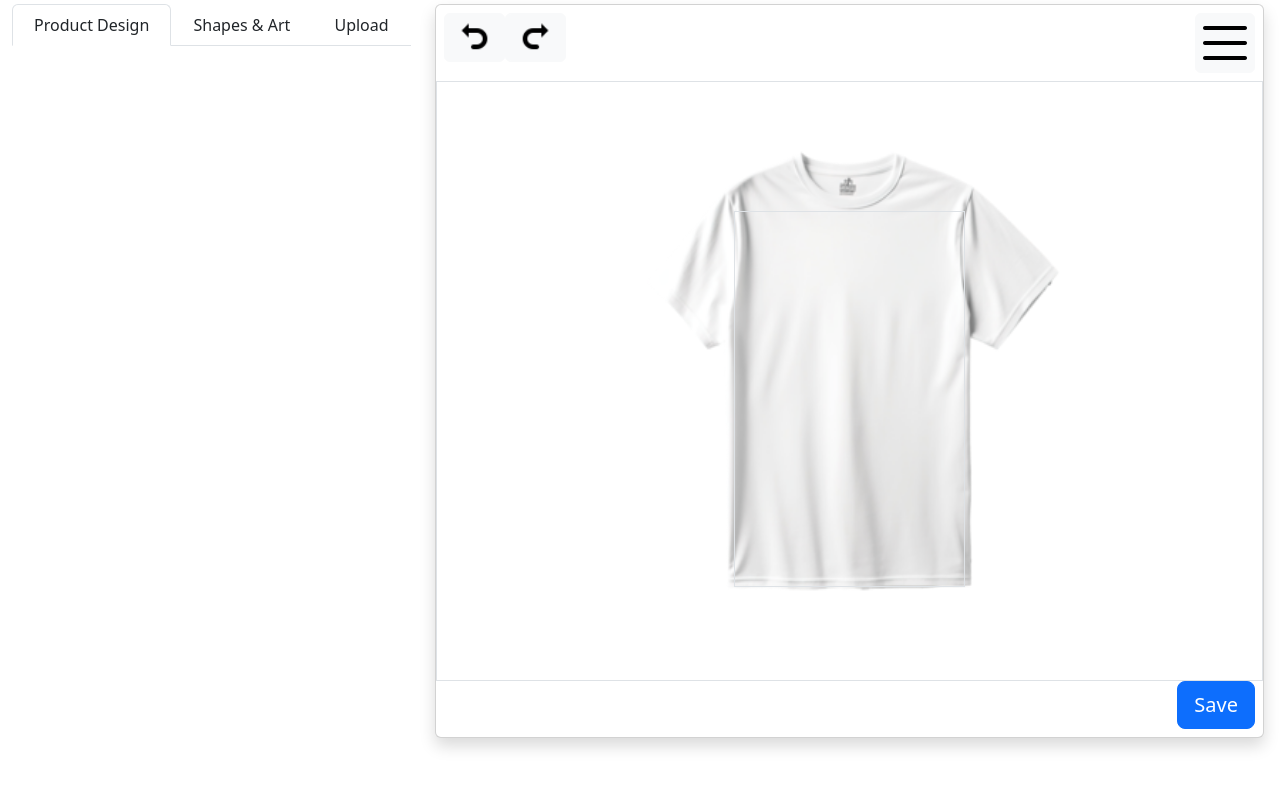
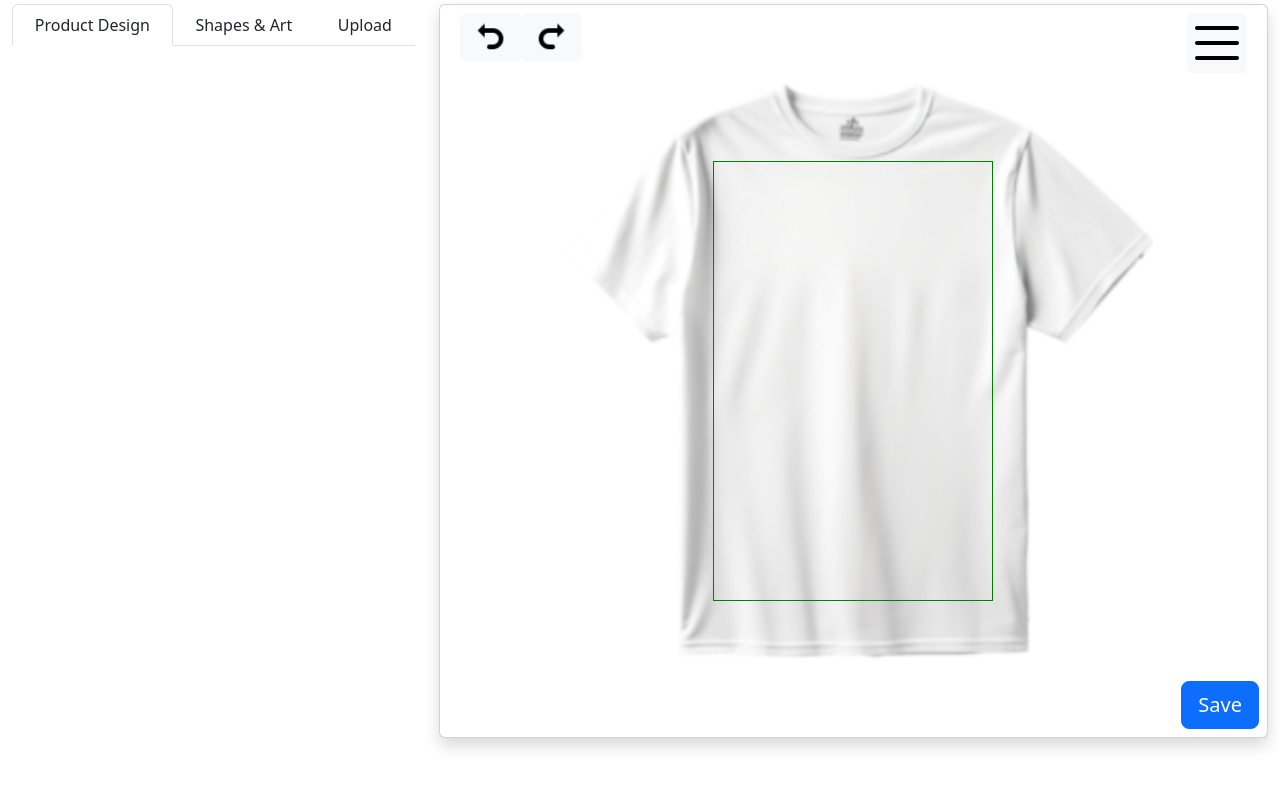
Before and after one commit to NeatPatel/shirt-design, a React (Vite) app in the folder App/: page / in a window 1280 px wide. Shown: the top 788 px of the page. Built offline with nearby package versions, Linux system fonts and the light colour scheme.

Commit message:
Added Shirt Canvas

```diff
--- a/App/src/App.jsx
+++ b/App/src/App.jsx
@@ -8,10 +8,10 @@ function App() {
     <>
       <Container fluid>
         <Row>
-          <Col className="mt-1">
+          <Col xs={12} sm={12} md={4} lg={4} xl={4} className="mt-1">
             <CustomTabs />
           </Col>
-          <Col className="col-8 me-1 mt-1">
+          <Col xs={12} sm={12} md={8} lg={8} xl={8} className="mt-1">
             <ShirtCanvas />
           </Col>
         </Row>
--- a/App/src/components/DesignCanvas.jsx
+++ b/App/src/components/DesignCanvas.jsx
@@ -1,13 +1,35 @@
 import styles from './designcanvas.module.scss';
-import { Image } from 'react-bootstrap';
+import { Container } from 'react-bootstrap';
 import shirt from '../assets/shirt.png';
 
 function DesignCanvas() {
+    /*const [ maxImgHeight, setHeight ] = useState(0);
+    const imgRef = useRef(null);
+
+    const resizeHeight = () => {
+        setHeight(imgRef.current.offsetHeight);
+    };
+
+    useEffect(() => {
+        setTimeout(() => resizeHeight(), 100);
+
+        window.addEventListener("resize", resizeHeight);
+        return () => window.removeEventListener("resize", resizeHeight);
+    }, [resizeHeight]);
+
     return (<>
-        <div className={styles.canvasDiv + " m-auto border"}>
-            <Image className={styles.img + " m-auto start-0 end-0 top-0 bottom-0 position-absolute"} src={shirt} />
-            <canvas className={styles.canvas + " border bottom-0 start-0 end-0 position-absolute m-auto"} />
+        <div style={{border: "1px solid red"}} className={styles.canvasDiv + " m-auto"}>
+            <Image ref={imgRef} className={styles.img + " user-select-none pe-none m-auto start-0 end-0 top-0 bottom-0 position-absolute"} src={shirt} />
+            <canvas style={{maxHeight: `${maxImgHeight}px`}} className={styles.canvas + " border bottom-0 start-0 end-0 position-absolute m-auto"} />
         </div>
+    </>);*/
+
+    return (<>
+        <Container fluid className={styles.canvasDiv + " m-auto d-flex"}>
+            <div className={styles.img + " m-auto d-flex"}>
+                <canvas className={styles.canvas + " m-auto"} />
+            </div>
+        </Container>
     </>);
 }
 
--- a/App/src/components/designcanvas.module.scss
+++ b/App/src/components/designcanvas.module.scss
@@ -1,3 +1,27 @@
+/*
+.canvasDiv {
+    width: 100%;
+    height: 75svh;
+}
+
+.img {
+    //width: 40svw;
+    //height: 78svh;
+    width: 40svw;
+    height: auto;
+}
+
+.canvas {
+    // All these values are relative to img class by ratio
+    //top: 6svh;
+    //width: 16svw;
+    //height: 50svh;
+    top: 6svh;
+    width: 16svw;
+    height: 50svh;
+
+    z-index: 3;
+}*/
 
 .canvasDiv {
     width: 100%;
@@ -5,25 +29,24 @@
 }
 
 .img {
-    width: 40svw;
-    height: 70svh;
+    /*width: 40svw;
+    height: 78svh;*/
+    height: 75svh;
+    width: 75svh;
+    background-image: url('../assets/shirt.png');
+    background-size: contain;
+    background-repeat: no-repeat;
+    background-position: center;
 }
-
-/*
-Base ratios:
-.img width: 10svh
-.img height: 10svh
-
-.canvas top: 1svh
-.canvas width: 5svh
-.canvas 7svh
-*/
 
 .canvas {
     // All these values are relative to img class by ratio
-    top: 7svh;
-    width: 18svw;
-    height: 47svh;
+    /*top: 6svh;
+    width: 16svw;
+    height: 50svh;*/
+    width: 35svh;
+    height: 55svh;
+    border: 1px solid green;
 
     z-index: 3;
 }
--- a/App/src/pages/ShirtCanvas.jsx
+++ b/App/src/pages/ShirtCanvas.jsx
@@ -4,7 +4,7 @@ import menu from '../assets/menu_hamburger.png';
 import redo from '../assets/redo.png';
 import undo from '../assets/undo.png';
 import DesignCanvas from '../components/DesignCanvas.jsx';
-import { Row, Col, Card, Button, Offcanvas, Image } from 'react-bootstrap';
+import { Container, Row, Col, Card, Button, Offcanvas, Image } from 'react-bootstrap';
 
 function ShirtCanvas() {
     const [show, setShow] = useState(false);
@@ -14,6 +14,7 @@ function ShirtCanvas() {
 
     return (<>
         <Card className={styles.bgImg + " shadow"}>
+            <Container fluid>
                 <Row>
                     <Col>
                         <Button className="ms-2 my-2 me-auto" variant="light">
@@ -27,6 +28,9 @@ function ShirtCanvas() {
                         <Button className="ms-auto me-2 my-2 p-1"  variant="light" onClick={handleShow}>
                             <Image className="pe-none" src={menu} width="50svh" height="50svh" />
                         </Button>
+                    </Col>
+                </Row>
+            </Container>
 
             <Offcanvas show={show} onHide={handleClose} placement="end">
                 <Offcanvas.Header closeButton>
@@ -39,8 +43,6 @@ function ShirtCanvas() {
                     <Button className="w-100 mb-4" variant="outline-secondary" size="lg">Right Sleeve View</Button>
                 </Offcanvas.Body>
             </Offcanvas>
-                </Col>
-            </Row>
 
             <DesignCanvas />
 
```
Also changed, not shown: App/src/assets/shirt.png. Lines whose indentation alone changed are shown as unchanged.
